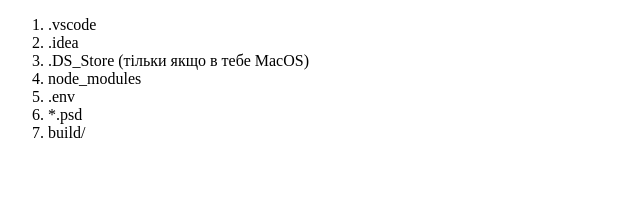
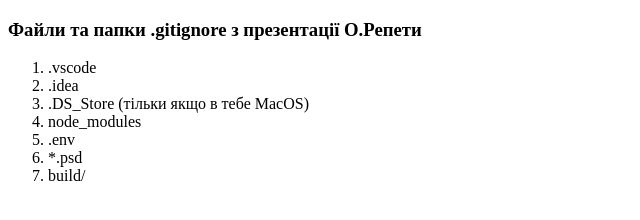
Before and after one commit to julieshapo/gitignore-files, a plain HTML site: page index.html in a window 1280 px wide. Shown: the whole page, without its empty margins (0-640 px from the left). Drawn offline with Linux system fonts and the light colour scheme.

Commit message:
додала заголовок

```diff
--- a/index.html
+++ b/index.html
@@ -7,6 +7,7 @@
     <title>Файли та папки .gitignore</title>
   </head>
   <body>
+    <h3>Файли та папки .gitignore з презентації О.Репети</h3>
     <p>
         <ol>
             <li>.vscode</li>
```
